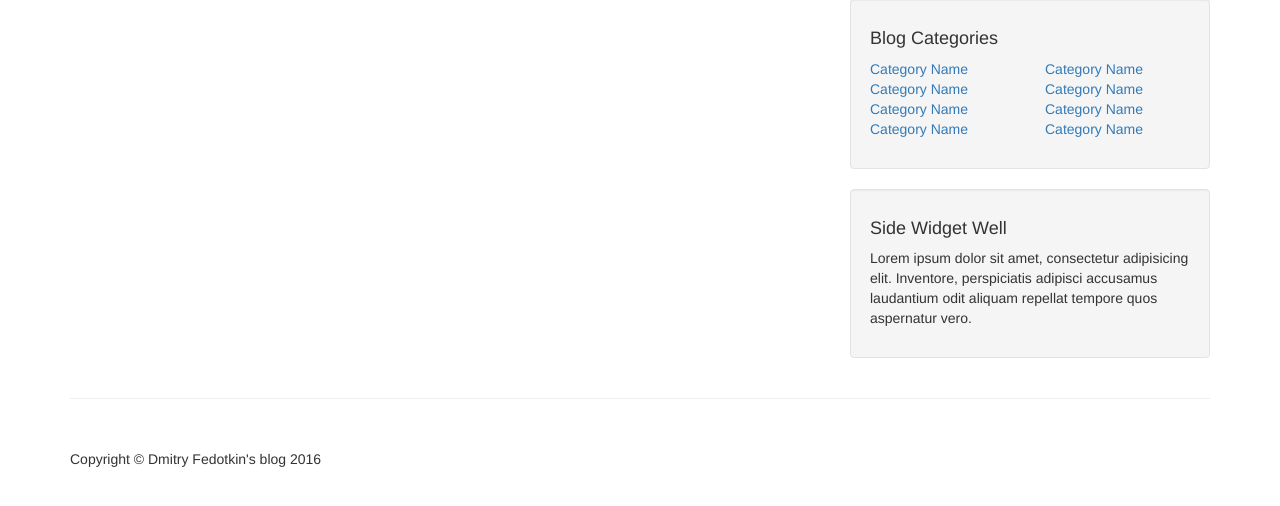
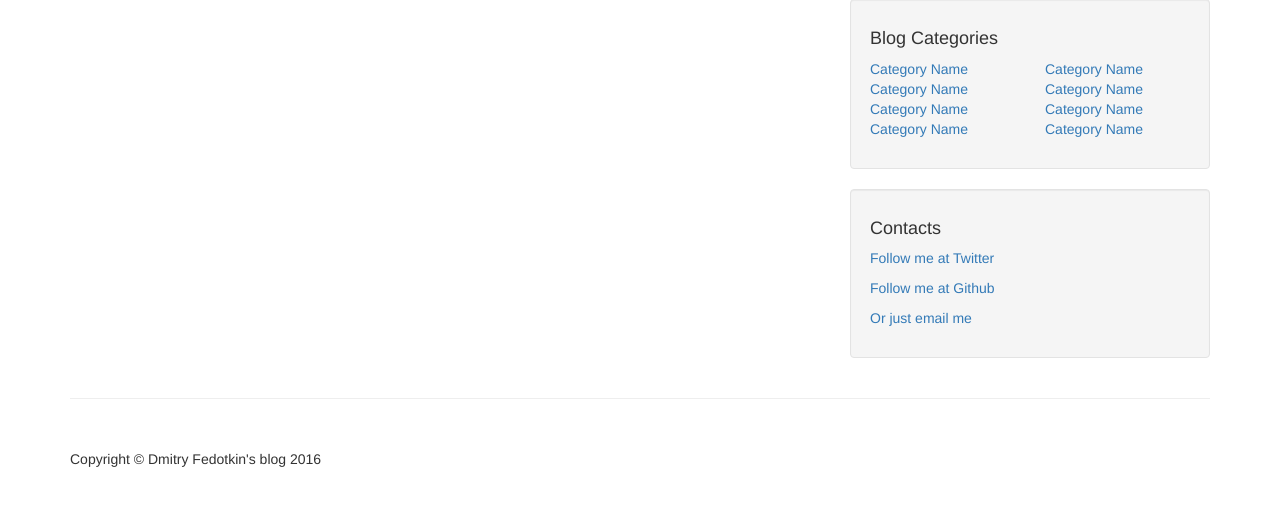
Before and after one commit to BlackPie/dfblog, a Django app: page / in a window 1280 px wide. Shown: the part 205-711 px from the top of the page. Run offline with Django 3.2, Linux system fonts and the light colour scheme; data that the repository does not hold is empty; some libraries are stand-ins or nearby versions.

Commit message:
added contacts block

```diff
--- a/project/templates/base.html
+++ b/project/templates/base.html
@@ -23,7 +23,6 @@
         <script src="https://oss.maxcdn.com/libs/html5shiv/3.7.0/html5shiv.js"></script>
         <script src="https://oss.maxcdn.com/libs/respond.js/1.4.2/respond.min.js"></script>
     <![endif]-->
-
 </head>
 
 <body>
@@ -98,8 +97,10 @@
                 </div>
             </div>
             <div class="well">
-                <h4>Side Widget Well</h4>
-                <p>Lorem ipsum dolor sit amet, consectetur adipisicing elit. Inventore, perspiciatis adipisci accusamus laudantium odit aliquam repellat tempore quos aspernatur vero.</p>
+                <h4>Contacts</h4>
+                <p><a href="https://twitter.com/DmitryFedotkin">Follow me at Twitter</a></p>
+                <p><a href="https://github.com/BlackPie">Follow me at Github</a></p>
+                <p><a href="mailto:fedotkin.dmitry@gmail.com">Or just email me</a></p>
             </div>
         </div>
       </div>
```
Also changed, not shown: project/apps/blog/migrations/0002_entry_slug.py (added).
